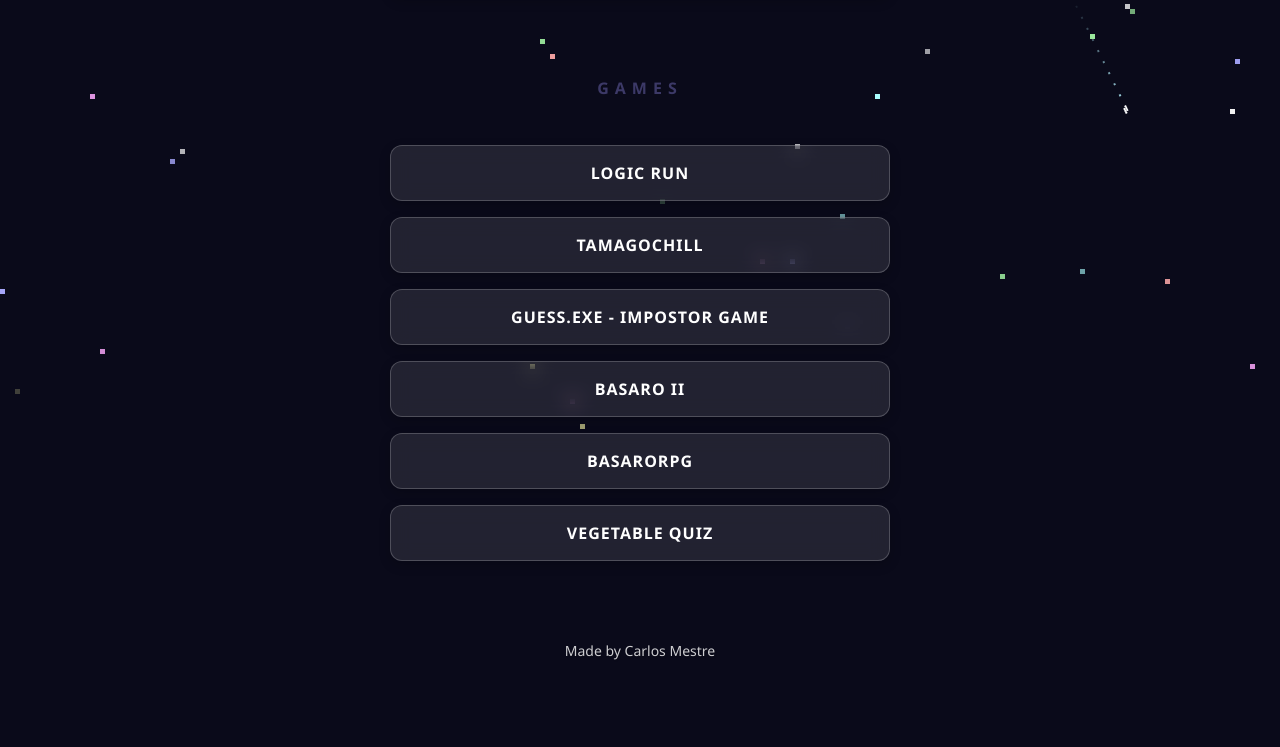
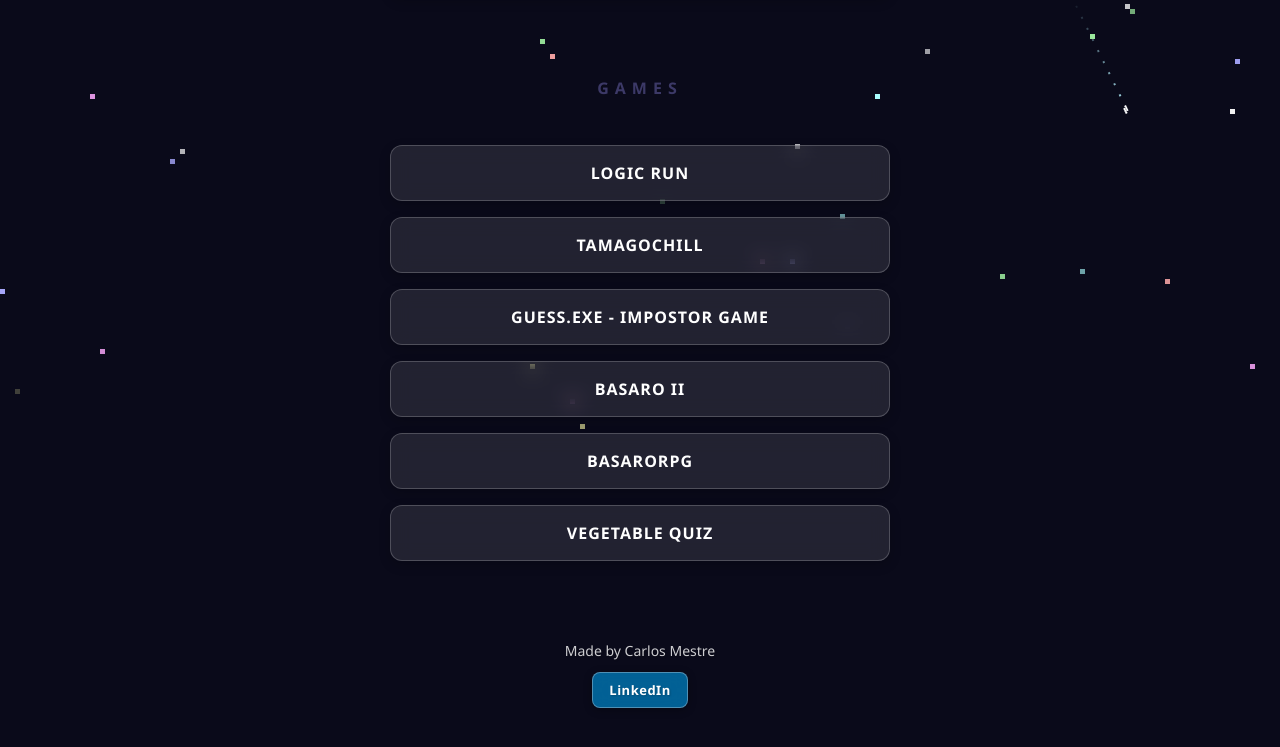
Before and after one commit to CarlosMestre1997/carlosmestre1997.github.io, a plain HTML site: page index.html in a window 1280 px wide. Shown: the part 371-1118 px from the top of the page. Before the commit the page ends 1091 px from the top, so only its background shows below. Drawn offline with Linux system fonts and the light colour scheme.

Commit message:
added linkedin button

```diff
--- a/index.html
+++ b/index.html
@@ -50,7 +50,7 @@
       text-shadow: 2px 2px 4px rgba(0,0,0,0.3);
       background: linear-gradient(to right, #fff, #f0f0f0);
       -webkit-background-clip: text;
-      -webkit-text-fill-color: #9714e63d;
+      -webkit-text-fill-color: transparent;
       background-clip: text;
     }
 
@@ -175,6 +175,34 @@
       text-align: center;
       color: rgba(255,255,255,0.8);
       text-shadow: 1px 1px 2px rgba(0,0,0,0.2);
+      display: flex;
+      flex-direction: column;
+      align-items: center;
+      justify-content: center;
+      gap: 12px;
+    }
+
+    .linkedin-btn {
+      display: inline-flex;
+      align-items: center;
+      padding: 8px 16px;
+      background: rgba(0, 119, 181, 0.8);
+      color: #fff;
+      text-decoration: none;
+      border-radius: 8px;
+      font-size: 13px;
+      font-weight: 600;
+      transition: all 0.3s ease;
+      border: 1px solid rgba(255,255,255,0.3);
+      box-shadow: 0 2px 8px rgba(0,0,0,0.3);
+      text-transform: none;
+      letter-spacing: 0.5px;
+    }
+
+    .linkedin-btn:hover {
+      background: rgba(0, 119, 181, 1);
+      box-shadow: 0 4px 12px rgba(0, 119, 181, 0.4);
+      transform: translateY(-2px);
     }
   </style>
 </head>
@@ -224,7 +252,8 @@
   </div>
 
   <footer>
-    Made by Carlos Mestre
+    <span>Made by Carlos Mestre</span>
+    <a href="https://www.linkedin.com/in/carlos-mestre1997" target="_blank" rel="noopener noreferrer" class="linkedin-btn">LinkedIn</a>
   </footer>
   </div>
 
```
